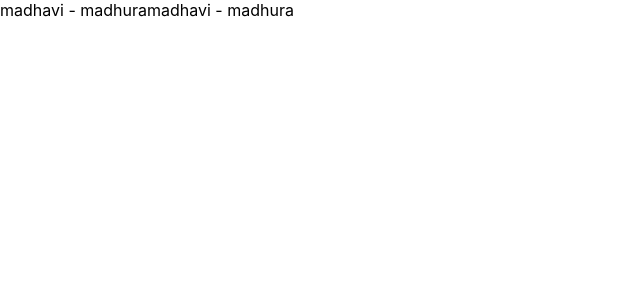
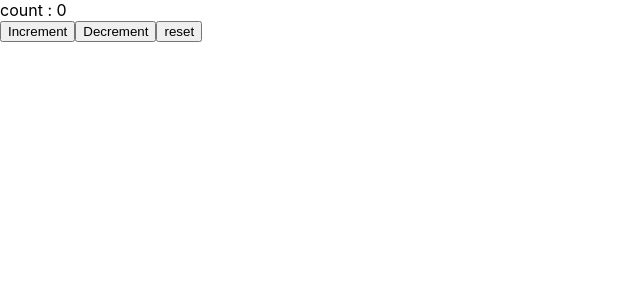
Before and after one commit to madhavi-anneboina/react-http, a React (Create React App) app: page / in a window 1280 px wide. Shown: the top 300 px of the page, without its empty margins (0-640 px from the left). Built offline with nearby package versions, Linux system fonts and the light colour scheme.

Commit message:
added useReducer

```diff
--- a/src/App.js
+++ b/src/App.js
@@ -16,6 +16,7 @@ import IntervelHookCounter from './IntervelHookCounter';
 import DataFetch from './components/DataFetch';
 import DataFetchId from './components/DataFetchId';
 import ComponentC from './components/ComponentC';
+import CounterOne from './components/CounterOne';
 
 export const UserContext = React.createContext()
 export const ChannelContext = React.createContext()
@@ -23,11 +24,12 @@ function App() {
 
   return (
     <div>
-   <UserContext.Provider value = {'madhavi'}>
+   {/* <UserContext.Provider value = {'madhavi'}>
     <ChannelContext.Provider value = {'madhura'}>
       <ComponentC />
     </ChannelContext.Provider>
-   </UserContext.Provider>
+   </UserContext.Provider> */}
+     <CounterOne />
     </div>
   );
 }
--- /dev/null
+++ b/src/components/CounterOne.js
@@ -0,0 +1,31 @@
+import React, { useReducer } from "react";
+
+const intialState = 0;
+const reducer = (state, action) => {
+  switch (action.type) {
+    case "increment":
+      return state + 1;
+    case "decrement":
+      return state - 1;
+    case "reset":
+      return intialState;
+    default:
+      return state;
+  }
+};
+function CounterOne() {
+  const [count, dispatch] = useReducer(reducer, intialState);
+  const increment = () => dispatch({ type: "increment" });
+  const decrement = () => dispatch({ type: "decrement" });
+  const reset = () => dispatch({ type: "reset" });
+  return (
+    <div>
+      <div>count : {count}</div>
+      <button onClick={increment}>Increment</button>
+      <button onClick={decrement}>Decrement</button>
+      <button onClick={reset}>reset</button>
+    </div>
+  );
+}
+
+export default CounterOne;
```
